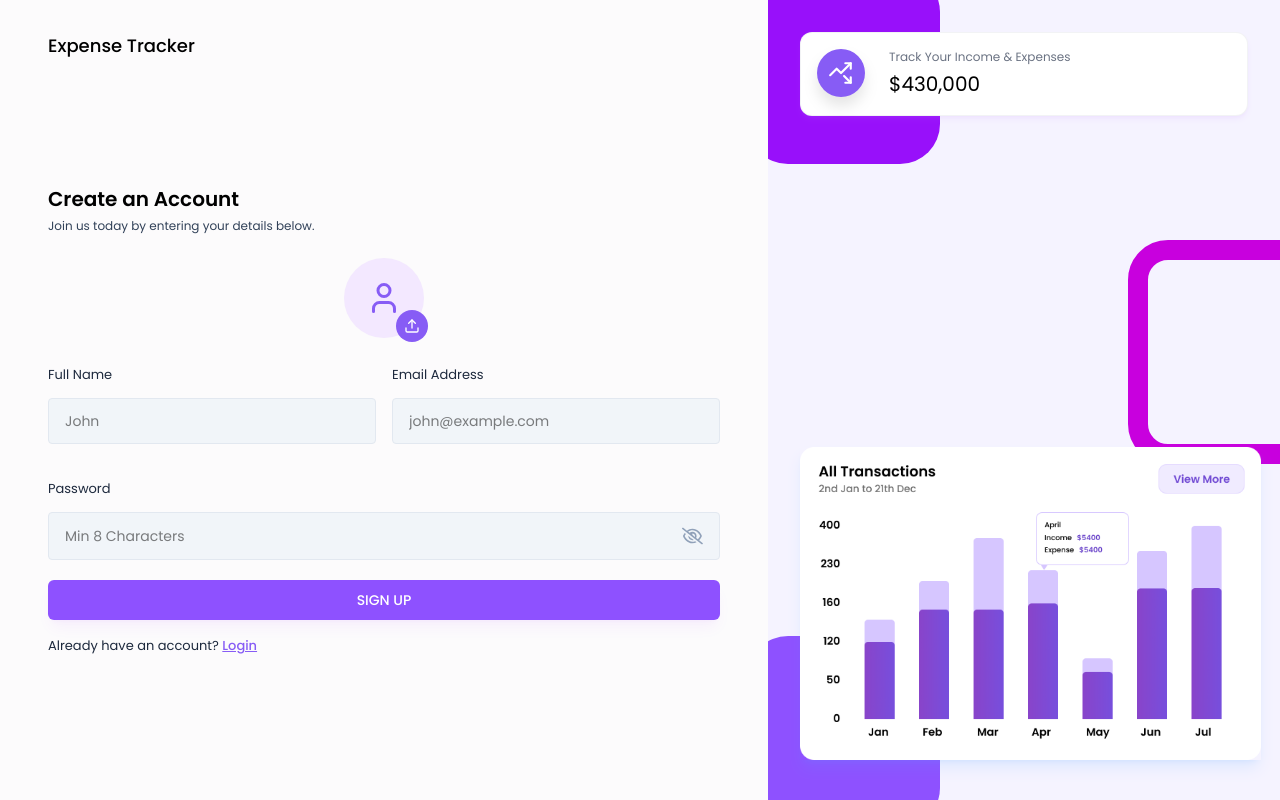
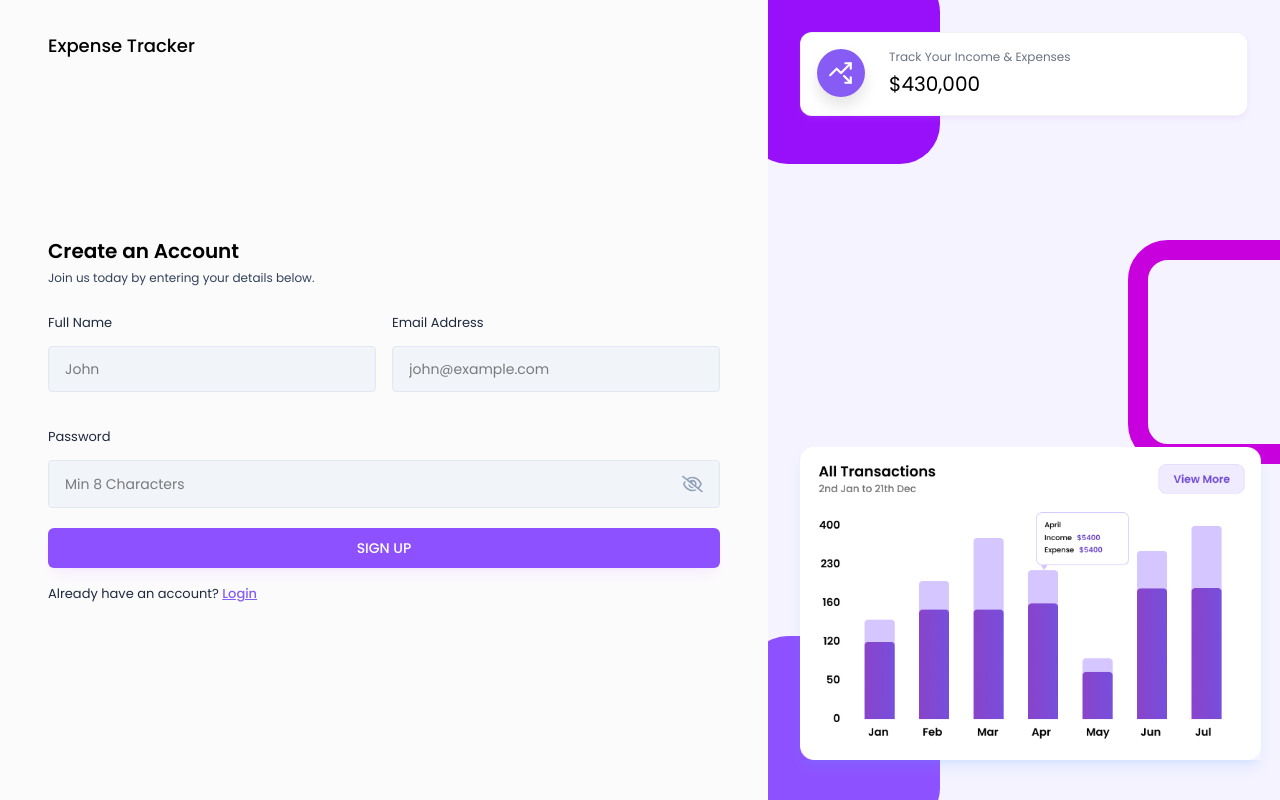
Before and after one commit to deepakdev12/expense-tracker, a React (Vite) app in the folder frontend/expense-tracker/: page /signUp in a window 1280 px wide. Built offline with nearby package versions, Linux system fonts and the light colour scheme.

Commit message:
Updated feature or fixed bug

```diff
--- a/frontend/expense-tracker/src/pages/Auth/SignUpForm.jsx
+++ b/frontend/expense-tracker/src/pages/Auth/SignUpForm.jsx
@@ -1,16 +1,16 @@
-import React, { useContext, useState } from "react";
+import { useContext, useState } from "react";
 import AuthLayout from "../../components/Layouts/AuthLayout";
 import { Link, useNavigate } from "react-router-dom";
 import Input from "../../components/Inputs/Input";
 import { validateEmail } from "../../utils/helper";
-import ProfilePhotoSelector from "../../components/Inputs/ProfilePhotoSelector";
+// import ProfilePhotoSelector from "../../components/Inputs/ProfilePhotoSelector";
 import { API_PATHS } from "../../utils/apiPaths";
 import uploadImage from "../../utils/uploadImage";
 import { UserContext } from "../../context/UserContext";
 import axiosInstance from "../../utils/axiosInstance";
 
 const SignUpForm = () => {
-  const [profilePic, setProfilePic] = useState(null);
+  // const [profilePic, setProfilePic] = useState(null);
   const [fullName, setFullName] = useState("");
   const [email, setEmail] = useState("");
   const [password, setPassword] = useState("");
@@ -24,7 +24,7 @@ const SignUpForm = () => {
   const handleSignUp = async (e) => {
     e.preventDefault();
 
-    let profileImageUrl = "";
+    // let profileImageUrl = "";
 
     if (!fullName) {
       setError("Please enter your name");
@@ -45,17 +45,16 @@ const SignUpForm = () => {
 
     // SignUp API Call
     try {
-      // Upload image if present
-      if (profilePic) {
-        const imgUploadRes = await uploadImage(profilePic);
-        profileImageUrl = imgUploadRes.imageUrl || "";
-      }
+      // // Upload image if present
+      // if (profilePic) {
+      //   const imgUploadRes = await uploadImage(profilePic);
+      //   profileImageUrl = imgUploadRes.imageUrl || "";
 
       const response = await axiosInstance.post(API_PATHS.AUTH.REGISTER, {
         fullName,
         email,
         password,
-        profileImageUrl,
+        // profileImageUrl,
       });
 
       const { token, user } = response.data;
@@ -83,7 +82,7 @@ const SignUpForm = () => {
         </p>
 
         <form onSubmit={handleSignUp}>
-          <ProfilePhotoSelector image={profilePic} setImage={setProfilePic} />
+          {/* <ProfilePhotoSelector image={profilePic} setImage={setProfilePic} /> */}
 
           <div className="grid grid-cols-1 md:grid-cols-2 gap-4">
             <Input
```
